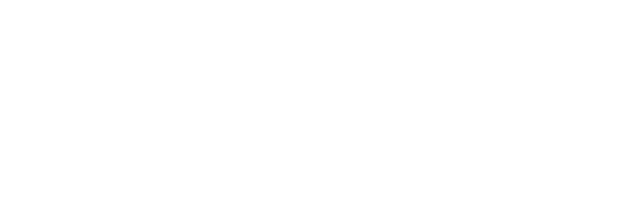
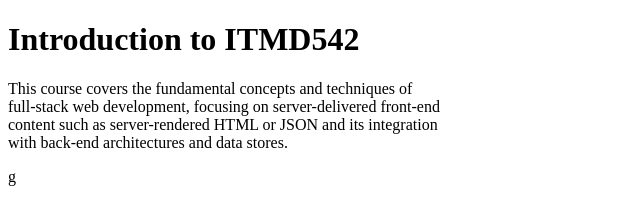
Before and after one commit to 448267450/ITMD542, a plain HTML site: page index.html in a window 1280 px wide. Shown: the whole page, without its empty margins (0-640 px from the left). Drawn offline with Linux system fonts and the light colour scheme.

Commit message:
intro to course

```diff
--- a/index.html
+++ b/index.html
@@ -6,6 +6,12 @@
     <title>Landing Page</title>
 </head>
 <body>
+     <h1>Introduction to ITMD542</h1>
+     <p>This course covers the fundamental concepts and techniques of <br>
+        full-stack web development, focusing on server-delivered front-end<br>
+         content such as server-rendered HTML or JSON and its integration<br>
+         with back-end architectures and data stores. </p>g
+
 
 </body>
 </html>
```
